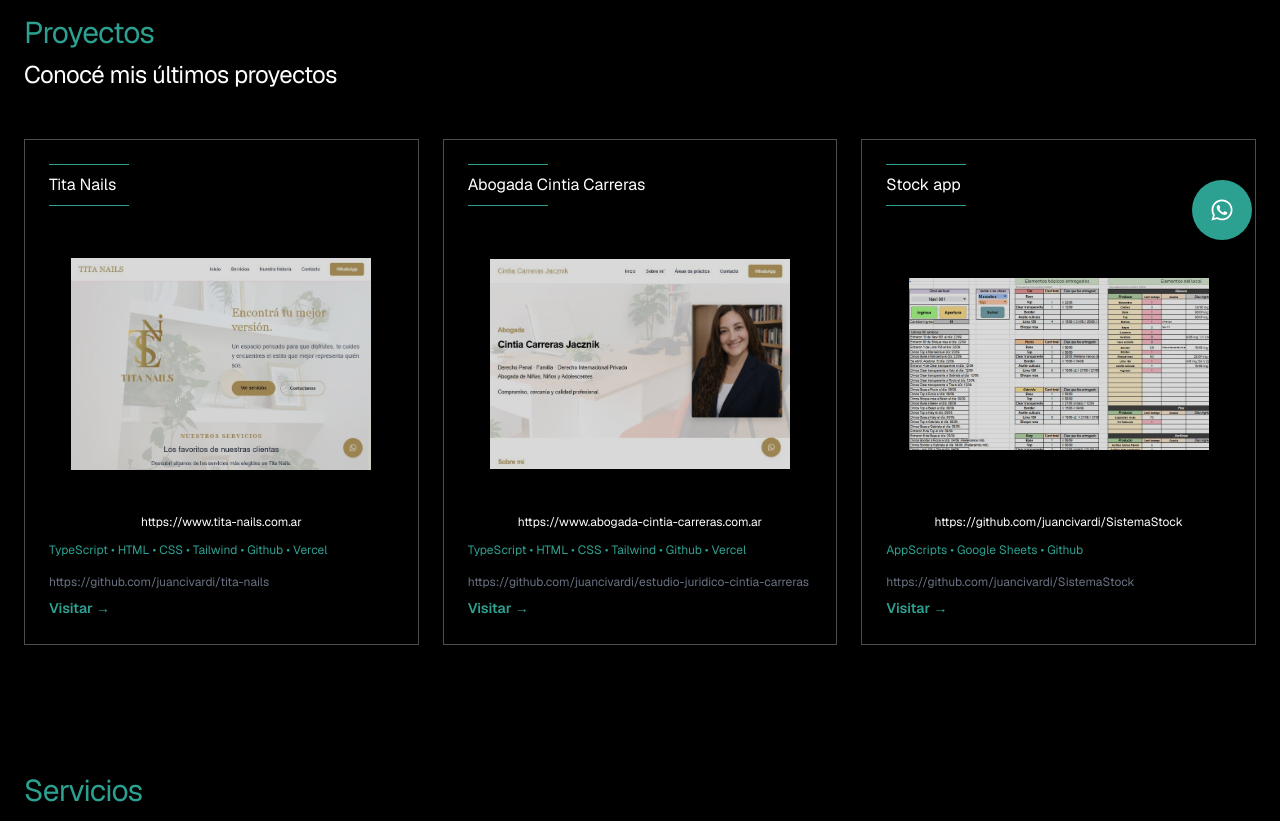
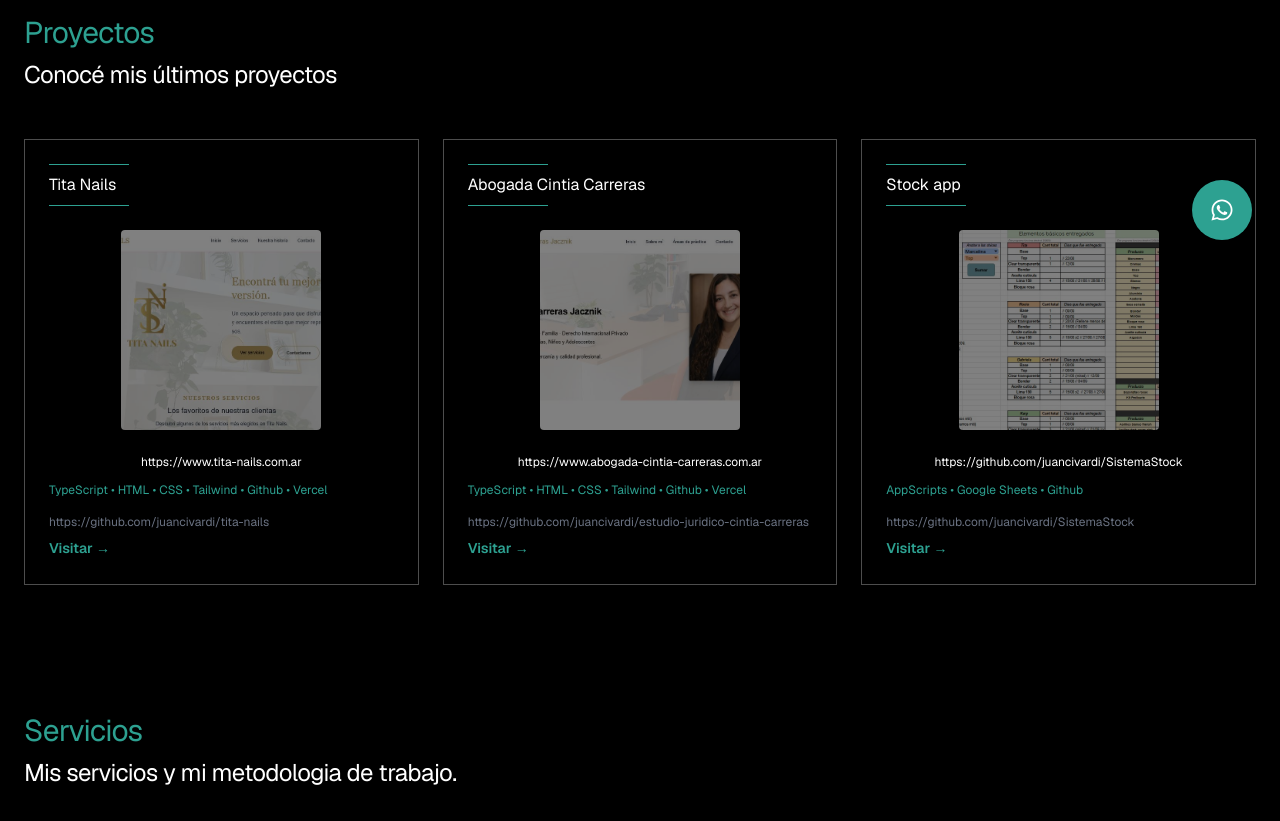
Before and after one commit to juancivardi/juan-civardi-web, a Next.js app: page / in a window 1280 px wide. Shown: the part 520-1341 px from the top of the page. Built offline with nearby package versions, Linux system fonts and the light colour scheme.

Commit message:
Visual changes at projects section

```diff
--- a/components/Projects.tsx
+++ b/components/Projects.tsx
@@ -20,29 +20,28 @@ export default function Projects() {
               href={project.urlSitio}
               key={project.titulo}
               target="_blank"
-              className="group border border-white/30 bg-black p-6 transition-all duration-300 hover:-translate-y-1 hover:border-[var(--turquesa)]/50"
+              className="group border border-white/30 p-6 transition-all duration-300 hover:-translate-y-1 hover:border-[var(--turquesa)]/50"
             >
               <div className="group mb-2 h-px w-20 bg-[var(--turquesa)]" />
               <h3 className="">
                 {project.titulo}
               </h3>
               <div className="my-2 h-px w-20 bg-[var(--turquesa)]" />
-              <div className="relative mx-auto w-full max-w-[300px]">
+              <div className="mx-auto my-6 w-full max-w-[200px]">
                 <div className="relative aspect-square overflow-hidden rounded">
                 <Image
                   src={project.imagen}
                   alt={project.titulo}
                   fill
                   loading="eager"
-                  className="object-contain opacity-85 transition group-hover:opacity-100"
+                  className="object-cover opacity-50 transition group-hover:opacity-100"
                   sizes="(max-width: 768px) 100vw, 400px"
                 />
                 </div>
-                <p className="text-xs mb-3 text-center">
-                {project.urlSitio}
+              </div>
+              <p className="text-xs my-3 text-center">
+                  {project.urlSitio}
               </p>
-              </div>
-
               <p className="text-sm">
                 {project.descripcion}
               </p>
```
